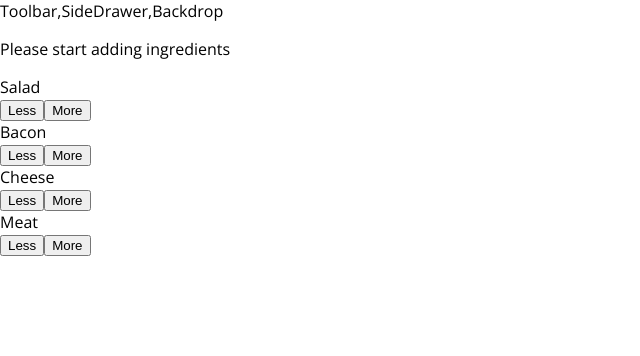
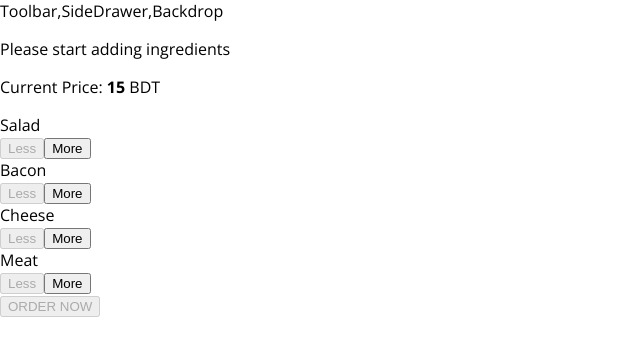
Before and after one commit to sattar-kuet/ReactApp, a React app: page / in a window 1280 px wide. Shown: the top 356 px of the page, without its empty margins (0-640 px from the left). Built offline with nearby package versions, Linux system fonts and the light colour scheme.

Commit message:
new featues on control

```diff
--- a/src/components/Burger/BuildControls/BuildControl/BuildControl.js
+++ b/src/components/Burger/BuildControls/BuildControl/BuildControl.js
@@ -3,7 +3,7 @@ import classes from './BuildControl.css';
 const builControl =(props)=>(
   <div className={classes.BuildControl}>
   <div className={classes.Label}> {props.label}</div>
-  <button className={classes.Less}> Less</button>
+  <button className={classes.Less} onClick={props.removeIngredient} disabled ={props.disabled}> Less</button>
   <button className={classes.More} onClick={props.addIngredients}> More</button>
   </div>
 );
--- a/src/components/Burger/BuildControls/BuildControls.js
+++ b/src/components/Burger/BuildControls/BuildControls.js
@@ -12,13 +12,19 @@ const controls = [
 const buildControls =(props)=>(
 
   <div className={classes.BuildControl}>
+  <p>Current Price: <strong> {props.price} </strong> BDT</p>
   {controls.map(ctrl => (
     <BuildControl
     label ={ctrl.label}
     key={ctrl.label}
-    addIngredients={()=>props.addIngredients(ctrl.type)}/>
+    addIngredients={()=>props.addIngredients(ctrl.type)}
+    removeIngredient={()=>props.removeIngredient(ctrl.type)}
+    disabled ={props.disabled[ctrl.type]}
+
+    />
   )
   )}
+  <button disabled={!props.purchaseAble} className={classes.OrderButton}> ORDER NOW</button>
   </div>
 );
 
--- a/src/containers/BurgerBuilder/BurgerBuilder.js
+++ b/src/containers/BurgerBuilder/BurgerBuilder.js
@@ -16,12 +16,22 @@ class BurgerBuilder extends Component {
       cheese:0,
       meat:0
     },
-    totalPrice:15
+    totalPrice:15,
+    purchaseAble:false
+  }
+  updatePurchaseAble =(ingredients) =>{
+  const  sum = Object.keys(ingredients).map(ingKey=>{
+      return ingredients[ingKey];
+    }).reduce((sum,el)=>{
+      return sum+el;
+    },0);
+
+    this.setState({purchaseAble:sum>0});
   }
   addIngredientHandle = (type)=>{
     const oldCount = this.state.ingredients[type];
     const updateCount = oldCount + 1;
-    const updateIngredients = {
+    let updateIngredients = {
       ...this.state.ingredients
     };
     updateIngredients[type] = updateCount;
@@ -30,14 +40,32 @@ class BurgerBuilder extends Component {
       ingredients : updateIngredients,
       totalPrice : updatePrice
     });
+    this.updatePurchaseAble(updateIngredients);
+  }
 
-
+  removeIngredientHandler =(type)=>{
+    const updateQuantity = this.state.ingredients[type]>0? this.state.ingredients[type] - 1:0;
+    const updatePrice = this.state.totalPrice - INGREDIENT_PRICE[type];
+    let updateIngredients = { ...this.state.ingredients};
+    updateIngredients[type] = updateQuantity;
+    this.setState({ingredients: updateIngredients, totalPrice:updatePrice});
+    this.updatePurchaseAble(updateIngredients);
   }
     render(){
+      const disabledInfo = {...this.state.ingredients};
+      for(let key in disabledInfo ){
+        disabledInfo[key] = disabledInfo[key]<=0;
+      }
       return (
         <Wrapper>
         <Burger ingredients={this.state.ingredients} />
-        <BuildControls addIngredients ={this.addIngredientHandle} removeIngredient={this.removeIngredientHandler} />
+        <BuildControls
+        addIngredients ={this.addIngredientHandle}
+        removeIngredient={this.removeIngredientHandler}
+        disabled ={disabledInfo}
+        price ={this.state.totalPrice}
+        purchaseAble ={this.state.purchaseAble}
+         />
         </Wrapper>
       )
     }
```
Also changed, not shown: src/hoc/Wrapper.js (line endings or trailing spaces).
